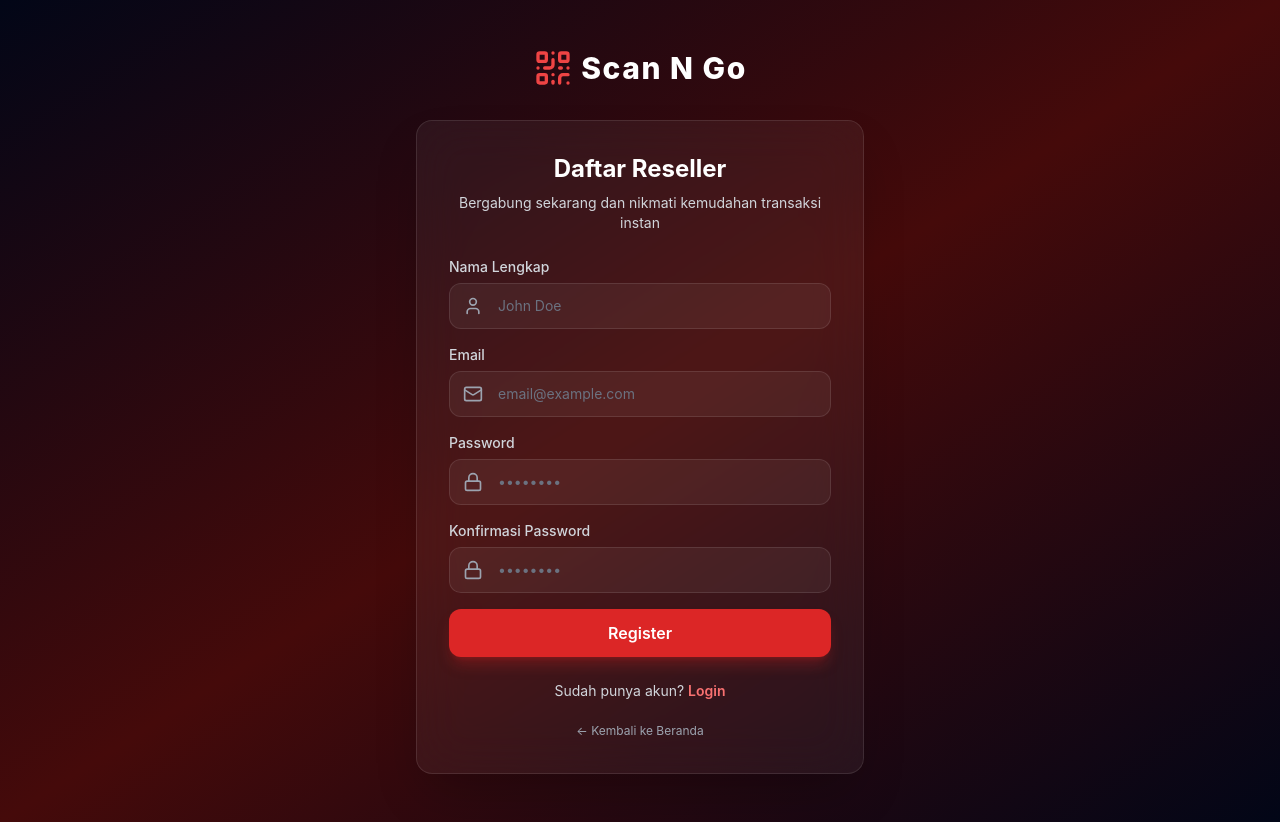
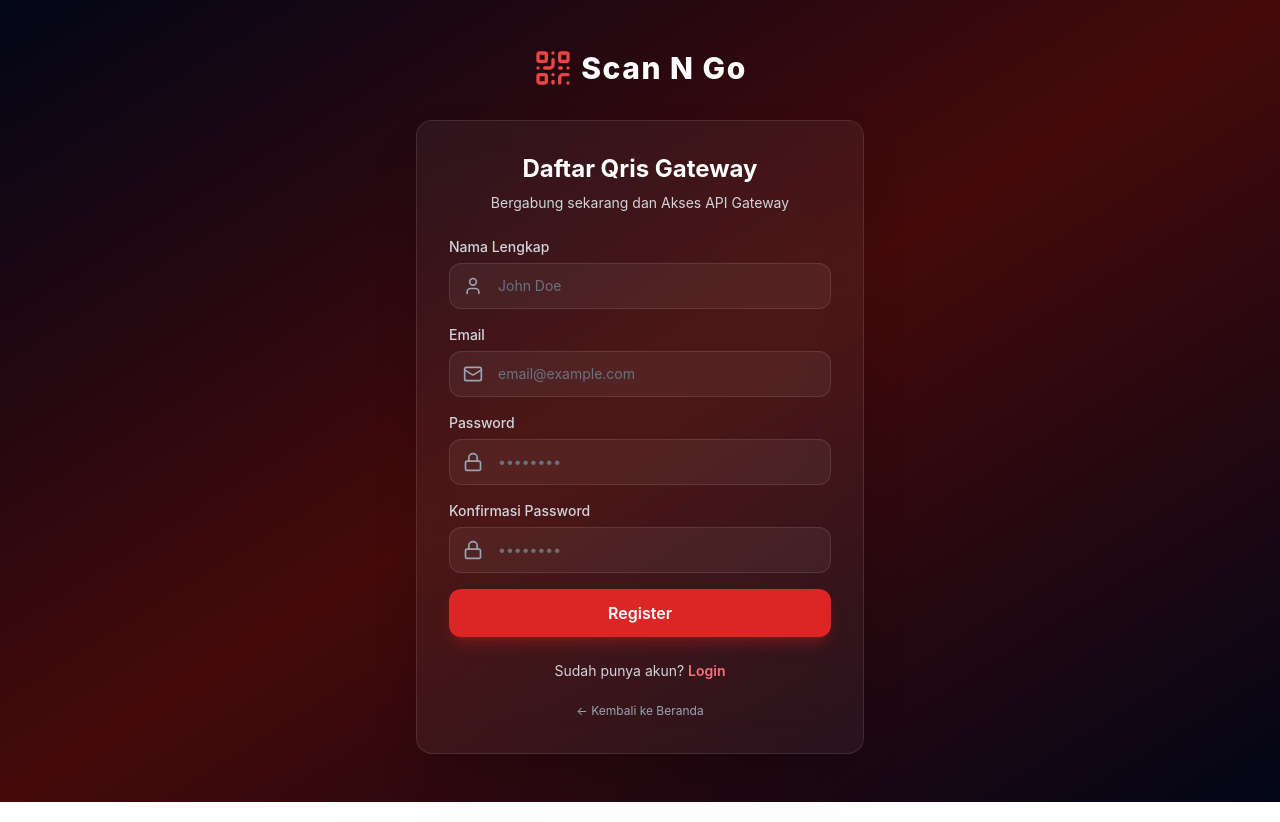
Before and after one commit to ofcdigisphere-labs/tnsmiley, a React (Vite) app in the folder frontend/: page /register in a window 1280 px wide. Built offline with nearby package versions, Linux system fonts and the light colour scheme; no server answers.

Commit message:
RegisterPage.jsx

```diff
--- a/frontend/src/pages/RegisterPage.jsx
+++ b/frontend/src/pages/RegisterPage.jsx
@@ -61,10 +61,10 @@ const RegisterPage = () => {
         {/* Register Card */}
         <div className="bg-white/5 backdrop-blur-xl border border-white/10 rounded-2xl p-6 md:p-8 shadow-2xl">
           <h2 className="text-xl md:text-2xl font-bold text-white mb-2 text-center">
-            Daftar Reseller
+            Daftar Qris Gateway
           </h2>
           <p className="text-gray-300 text-center mb-6 text-xs md:text-sm">
-            Bergabung sekarang dan nikmati kemudahan transaksi instan
+            Bergabung sekarang dan Akses API Gateway
           </p>
 
           <form onSubmit={handleSubmit} className="space-y-4">
```
